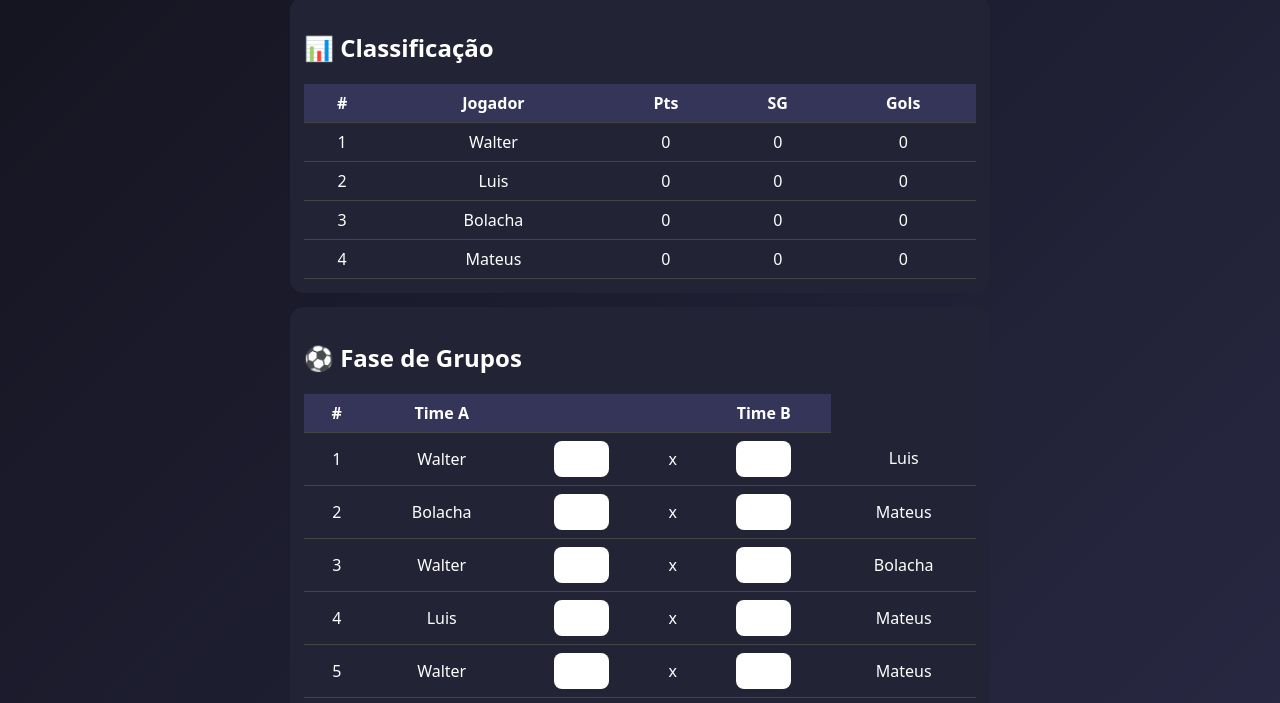
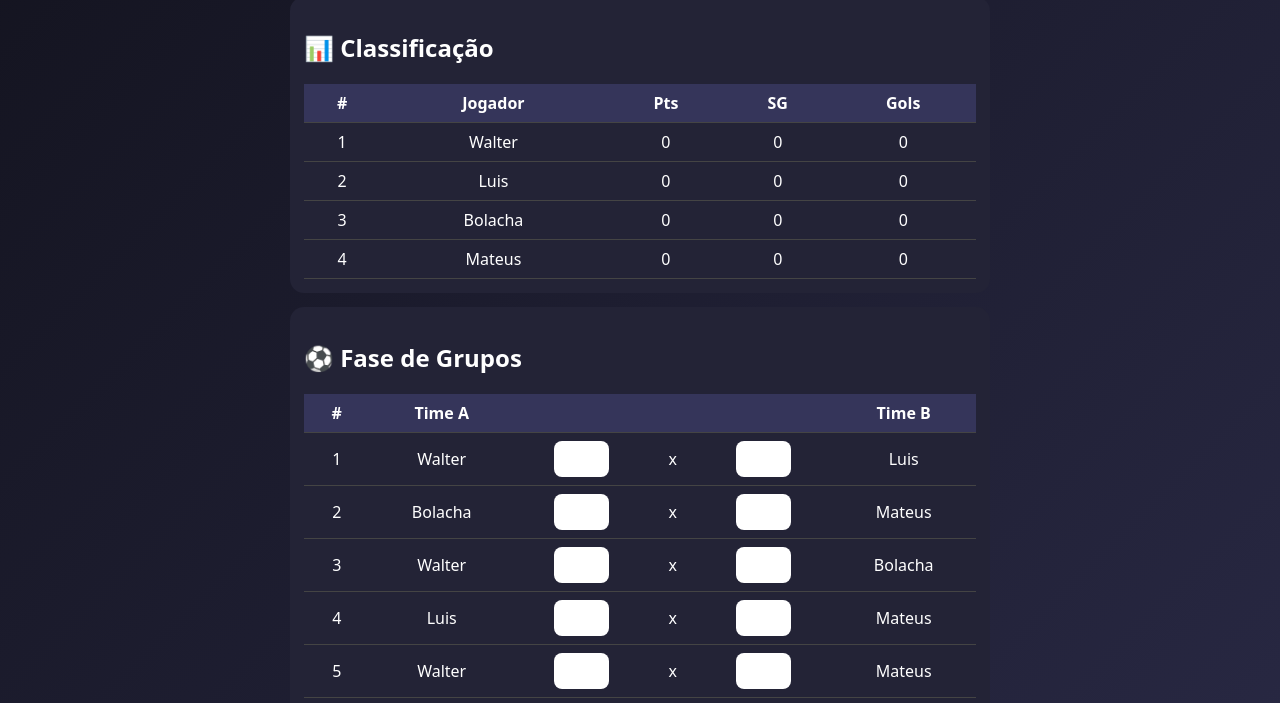
Before and after one commit to Kerbach/campeonato-efootball, a plain HTML site: page index.html in a window 1280 px wide. Shown: the part 75-778 px from the top of the page. Drawn offline with Linux system fonts and the light colour scheme.

Commit message:
Update index.html

```diff
--- a/index.html
+++ b/index.html
@@ -185,7 +185,7 @@ function renderRanking(){
 function renderGames(){
  const el=document.getElementById("games");
 
- el.innerHTML="<tr><th>#</th><th>Time A</th><th></th><th></th><th>Time B</th></tr>";
+ el.innerHTML="<tr><th>#</th><th>Time A</th><th></th><th></th><th></th><th>Time B</th></tr>";
 
  matches.forEach((m,i)=>{
   const r=results[i]||["",""];
```
